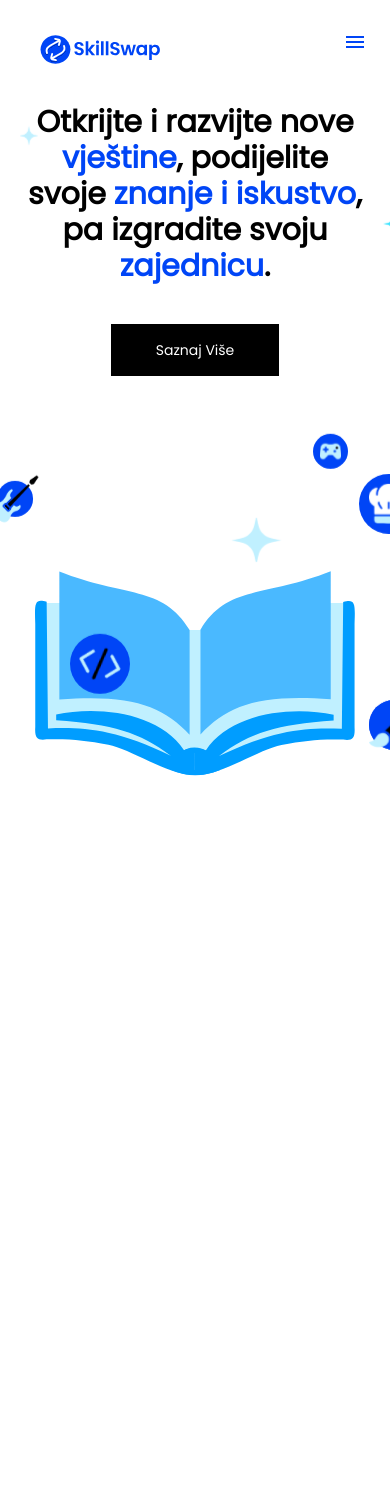
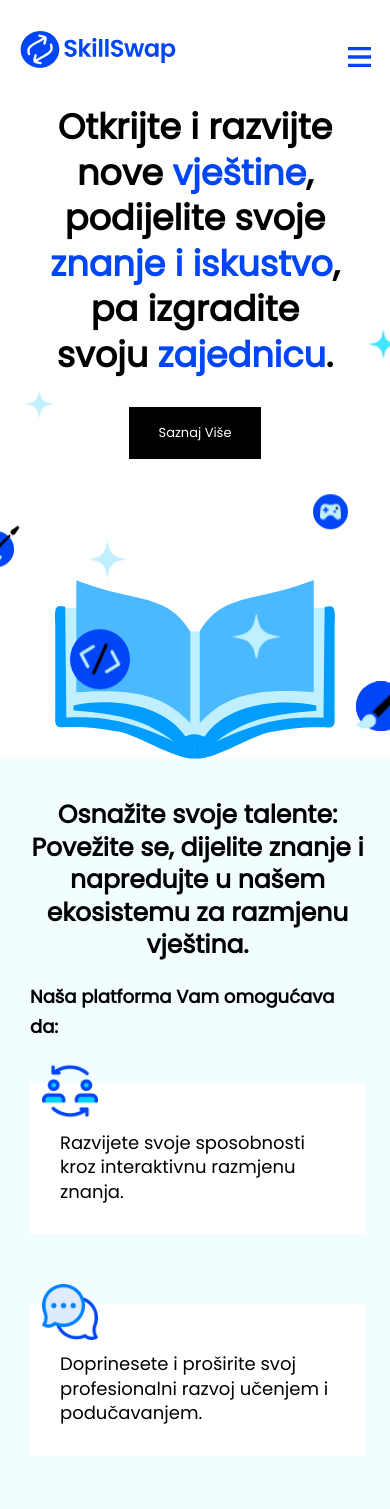
Before and after one commit to jovicevicmilica/skillswap-web-app, a React (Create React App) app in the folder projekat/: page / in a window 390 px wide. Shown: the top 1509 px of the page. Before the commit the page ends 844 px from the top, so only its background shows below. Built offline with nearby package versions, Linux system fonts and the light colour scheme.

Commit message:
11. update, završen responsive za početnu stranicu, ostao kontakt, login, register i pravni uslovi

```diff
--- a/projekat/src/App.js
+++ b/projekat/src/App.js
@@ -66,13 +66,12 @@
           <NavBar />
           <ScrollToTopArrow />
           <Container/>
-          {/*<FeatureSection />
+          <FeatureSection />
           <SkillsDirectory/>
-          <ScrollToTopArrow />
           <Testimonials/>
           <FAQSection />
           <Discover/>
-          <Footer />*/}
+          <Footer />
         </>
       )
     },
--- a/projekat/src/components/Container/Container.css
+++ b/projekat/src/components/Container/Container.css
@@ -211,6 +211,139 @@
     right: auto;
 }
 
+@media only screen and (max-width: 990px) {
+  .container-inner {
+    padding-left: 50px;
+    padding-right: 50px;
+  }
+
+  .container-text-wrapper {
+    max-width: 650px;
+    font-size: 45px;
+  }
+
+  .container-img {
+    width: 700px;
+  }
+
+  .code {
+    width: 90px;
+    height: 90px;
+    left: 16%;
+  }
+
+  .guitar {
+    width: 80px;
+    height: 80px;
+  }
+
+  .book {
+    width: 600px;
+  }
+
+  .game {
+    width: 50px;
+    height: 75px;
+    right: -5%;
+  }
+
+  .paint {
+    width: 80px;
+    height: 80px;
+    right: 0%;
+    z-index: 15;
+  }
+
+  .cook {
+    height: 80px;
+    width: 80px;
+    top: 15%;
+    right: -25%;
+  }
+
+  .black-button {
+    font-size: 13px;
+    padding: 17px 30px;
+  }
+
+  .shine.three {
+    left: 10%;
+    top: 30%;
+  }
+
+  .shine.four {
+    top: 55%;
+  }
+
+  .shine.two {
+    top: -20%;
+  }
+}
+
+@media only screen and (max-width: 768px) {
+  .container-inner {
+    padding-left: 30px;
+    padding-right: 30px;
+  }
+
+  .container-text-wrapper {
+    width: 90%;
+    grid-row-gap: 30px;
+    font-size: 40px;
+  }
+
+  .black-button {
+    padding: 18px 25px 15px;
+  }
+
+  .container-img {
+    width: 450px;
+    height: 300px;
+  }
+
+  .code {
+    width: 60px;
+    height: 60px;
+    bottom: 25%;
+    left: 15%;
+  }
+
+  .guitar {
+    width: 60px;
+    height: 60px;
+    left: -15%;
+  }
+
+  .book {
+    width: 400px;
+    height: 200px;
+  }
+
+  .game {
+    width: 40px;
+    height: 55px;
+  }
+
+  .paint {
+    width: 50px;
+    height: 50px;
+    right: -5%;
+    z-index: 15;
+  }
+
+  .cook {
+    height: 60px;
+    width: 60px;
+    top: 25%;
+    right: -25%;
+  }
+
+  .black-button {
+    font-size: 13px;
+    padding: 17px 30px;
+  }
+}
+
 @media only screen and (max-width: 480px) {
   .container-inner {
     padding-left: 25px;
@@ -220,11 +353,8 @@
 
   .container-text-wrapper {
     margin: 0;
-    font-size: 30px;
-  }
-
-  .black-button {
-    font-size: 14px;
+    font-size: 35px;
+    line-height: 1.3;
   }
 
   .container-img {
@@ -243,10 +373,11 @@
     width: 50px;
     height: 50px;
     top: 25%;
+    left: -20%;
   }
 
   .book {
-    width: 320px;
+    width: 280px;
   }
 
   .game {
@@ -259,18 +390,19 @@
   .paint {
     width: 50px;
     height: 50px;
-    right: -20%;
+    right: -16%;
+    z-index: 15;
   }
 
   .cook {
     height: 60px;
     width: 60px;
     top: 25%;
-    right: -20%;
+    right: -40%;
   }
 
-  .shine {
-    width: 40px;
-    height: 20px;
+  .black-button {
+    font-size: 13px;
+    padding: 17px 30px;
   }
 }
--- a/projekat/src/components/Discover/Discover.css
+++ b/projekat/src/components/Discover/Discover.css
@@ -89,3 +89,55 @@
   color: var(--skillswap-blue);
   transition: all .5s;
 }
+
+@media only screen and (max-width: 990px) {
+  .discover-container {
+    padding-left: 5vw;
+  }
+
+  .discover-block-inner {
+    padding-left: 25px;
+    padding-right: 25px;
+  }
+
+  .discover-link {
+    font-size: 14px;
+  }
+}
+
+@media only screen and (max-width: 768px) {
+  .discover-block-inner {
+    padding-top: 30px;
+    padding-left: 5vw;
+    padding-right: 5vw;
+  }
+
+  .discover-header {
+    justify-content: flex-start;
+  }
+
+  .decorative-line {
+    width: 50px;
+    max-width: none;
+    margin-right: 10px;
+  }
+
+  .discover-boxes {
+    grid-row-gap: 50px;
+    flex-wrap: wrap;
+  }
+
+  .discover-block-inner {
+    width: 50%;
+    min-height: 116px;
+    padding-left: 25px;
+    padding-right: 30px;
+  }
+}
+
+@media only screen and (max-width: 480px) {
+  .discover-box-inner {
+    padding-left: 15px;
+    padding-right: 10px;
+  }
+}
--- a/projekat/src/components/FeatureSection/FeatureSection.css
+++ b/projekat/src/components/FeatureSection/FeatureSection.css
@@ -98,9 +98,86 @@
 
 .feature-block-img.friendship {
   background-image: url("../../images/friendship.png");
+  background-position: 50%;
+  background-size: contain;
+  background-repeat: no-repeat;
+  bottom: auto;
+  right: auto;
   max-height: none;
   max-width: none;
-  background-position: 100% 100%;
-  background-repeat: no-repeat;
-  background-size: contain;
 }
+
+@media only screen and (max-width: 990px) {
+  .feature-container-inner {
+    padding: 70px 50px;
+  }
+
+  .feature-heading {
+    margin-bottom: 30px;
+    font-size: 35px;
+  }
+
+  .feature-subheading {
+    font-size: 20px;
+  }
+
+  .blocks {
+    grid-column-gap: 30px;
+  }
+
+  .feature-block-inner {
+    padding-left: 30px;
+    font-size: 20px;
+  }
+}
+
+@media only screen and (max-width: 768px) {
+  .feature-container-inner {
+    padding: 50px 30px 50px 35px;
+  }
+
+  .feature-heading {
+    margin-bottom: 20px;
+    font-size: 30px;
+  }
+
+  .blocks {
+    flex-direction: column;
+    margin-top: 40px;
+  }
+
+  .feature-block {
+    width: 100%;
+  }
+
+  .feature-block-inner {
+    font-size: 18px;
+  }
+}
+
+@media only screen and (max-width: 480px) {
+  .feature-container-inner {
+    padding: 40px 25px 40px 30px;
+  }
+
+  .feature-heading {
+    font-size: 25px;
+  }
+
+  .feature-subheading {
+    font-size: 18px;
+  }
+
+  .blocks {
+    flex-direction: column;
+    margin-top: 40px;
+  }
+
+  .feature-block {
+    width: 100%;
+  }
+
+  .feature-block-inner {
+    font-size: 18px;
+  }
+}
--- a/projekat/src/components/Footer/Footer.js
+++ b/projekat/src/components/Footer/Footer.js
@@ -51,7 +51,7 @@
         <div className="newsletter-block" id="newsletter">
           <div className="footer-text">
             <div className="footer-header">Pretplatite se na mjesečne novosti</div>
-            <div>Budite među prvima koji će saznati šta je novo na SkillSwap-u. Prijavite se već sada i otkrijte inspirativne priče članova, korisne savete za razvoj veština, najave ekskluzivnih događaja, i još mnogo toga.</div>
+            <div className="footer-p">Budite među prvima koji će saznati šta je novo na SkillSwap-u. Prijavite se već sada i otkrijte inspirativne priče članova, korisne savete za razvoj veština, najave ekskluzivnih događaja, i još mnogo toga.</div>
           </div>
           <div className="footer-form">
             <ToastContainer transition={Slide} closeOnClick />
--- a/projekat/src/components/NavBar/NavBar.css
+++ b/projekat/src/components/NavBar/NavBar.css
@@ -4,8 +4,8 @@
   z-index: 10;
   width: 100%;
   justify-content: space-between;
+  padding-right: 5vw;
   padding-left: 5vw;
-  padding-right: 5vw;
   display: flex;
   font-family: "Poppins", sans-serif;
   font-size: 14px;
@@ -24,11 +24,10 @@
   background-repeat: no-repeat;
   background-size: contain;
   display: inline-block;
-  width: 15vw;
-  height: 10vw;
+  width: 20vw;
+  height: 20vw;
   max-height: 100px;
   max-width: 200px;
-  flex: none;
 }
 
 .nav-links-wrapper {
@@ -111,22 +110,43 @@
   height: 50px;
 }
 
-@media screen and (max-width: 991px) {
-  /*.nav-inner {
+@media screen and (max-width: 990px) {
+  .nav.about {
+    padding-left: 3vw;
+    padding-right: 3vw;
+    z-index: 5;
+  }
+
+  .nav-inner {
     z-index: 2;
   }
 
-  .nav.about {
-    padding-left: 3vw;
-    padding-right: 3vw;
-  }*/
+  .navbar-logo {
+    width: 20vw;
+    height: 20vw;
+    max-height: 100px;
+    max-width: 200px;
+  }
 }
 
-@media screen and (max-width: 767px) {
-  /*.hamburger {
+@media screen and (max-width: 768px) {
+  .nav-about {
+    z-index: 5;
+    padding-left: 5vw;
+    padding-right: 5vw;
+    align-items: center;
+    padding-top: 30px;
+  }
+
+  .nav-menu {
+    width: 40px !important;
+    height: 40px !important;
+  }
+
+  .hamburger {
     z-index: 1000;
-    width: 40px;
-    height: 40px;
+    width: 60px;
+    height: 60px;
     flex-direction: column;
     justify-content: center;
     align-items: center;
@@ -135,11 +155,16 @@
     overflow: hidden;
   }
 
-  .nav-about {
-    z-index: 5;
-    padding-left: 5vw;
-    padding-right: 5vw;
-  }*/
+  .navbar-logo {
+    width: 40vw;
+    height: 10vw;
+    max-height: 160px;
+    max-width: 260px;
+  }
+
+  .nav-links-wrapper {
+    display: none;
+  }
 }
 
 @media only screen and (max-width: 480px) {
--- a/projekat/src/components/NavBar/NavBar.js
+++ b/projekat/src/components/NavBar/NavBar.js
@@ -17,7 +17,7 @@
         </div>
       </div>
       <div className="hamburger">
-        <MenuTwoToneIcon className="icon-color-blue"/>
+        <MenuTwoToneIcon className="icon-color-blue nav-menu"/>
       </div>
     </div>
   );
--- a/projekat/src/components/Testimonials/Testimonials.css
+++ b/projekat/src/components/Testimonials/Testimonials.css
@@ -58,9 +58,72 @@
 }
 
 .divider-section {
-  width: 1200px;
   border-bottom: 1px solid rgb(255, 255, 255);
   padding-bottom: 54px;
   margin-left: auto;
   margin-right: auto;
 }
+
+@media only screen and (max-width: 768px) {
+  .testimonials-section {
+    padding: 50px;
+  }
+
+  .testimonials-header {
+    font-size: 25px;
+  }
+
+  .testimonials-description {
+    font-size: 16px;
+  }
+
+  .testimonial p {
+    font-size: 20px;
+  }
+
+  .testimonial footer {
+    font-size: 20px;
+  }
+
+  .avatar-photo {
+    height: 8%;
+    width: 8%;
+  }
+
+  blockquote {
+    padding: 0;
+    margin: 0;
+  }
+}
+
+@media only screen and (max-width: 480px) {
+  .testimonials-section {
+    padding: 50px;
+  }
+
+  .testimonials-header {
+    font-size: 25px;
+  }
+
+  .testimonials-description {
+    font-size: 16px;
+  }
+
+  .testimonial p {
+    font-size: 20px;
+  }
+
+  .testimonial footer {
+    font-size: 20px;
+  }
+
+  .avatar-photo {
+    height: 8%;
+    width: 8%;
+  }
+
+  blockquote {
+    padding: 0;
+    margin: 0;
+  }
+}
```
Also changed, not shown: projekat/src/components/FAQSection/FAQSection.css (+55 -2 lines), projekat/src/components/Footer/Footer.css (+164 -0 lines), projekat/src/components/SkillsDirectory/SkillsDirectory.css (+97 -0 lines), projekat/src/images/logoblue.svg, projekat/src/images/logowhite.svg.
